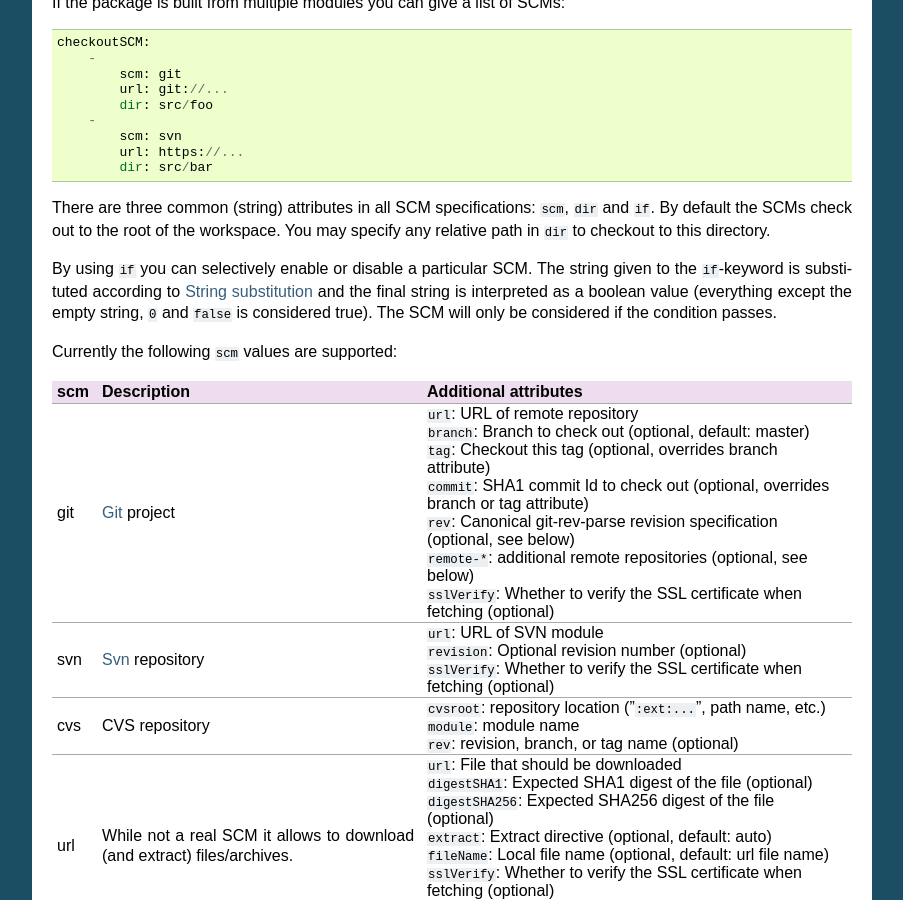
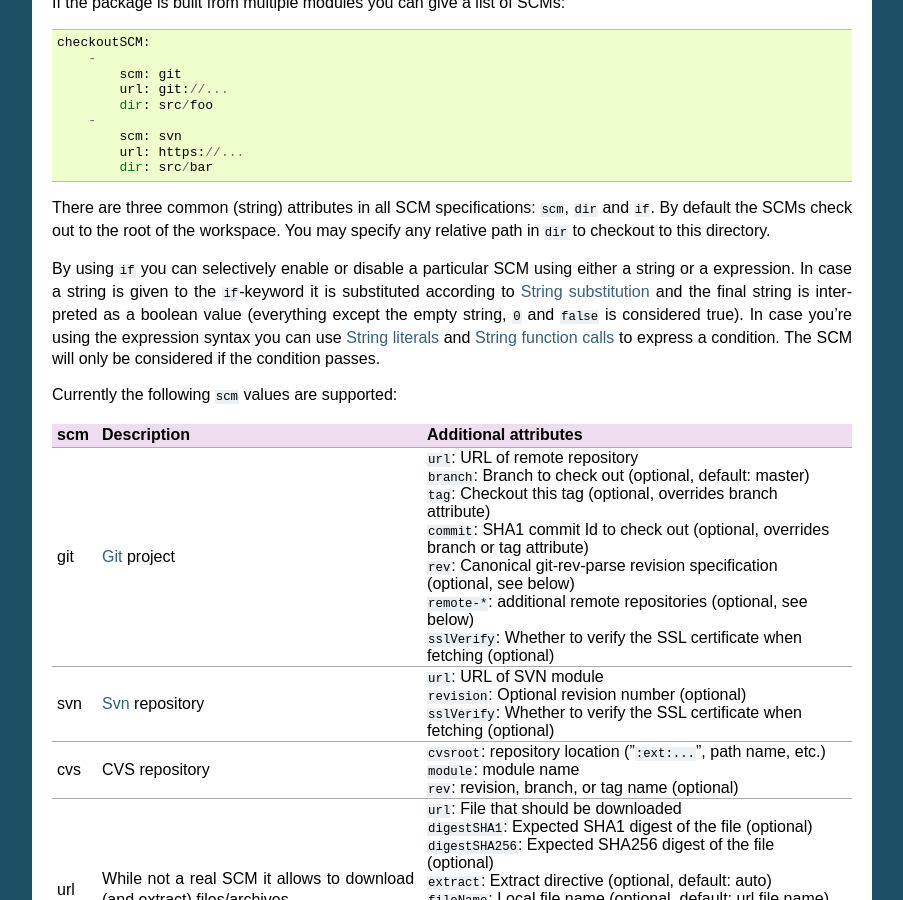
Before and after one commit to BobBuildTool/bob, a Sphinx documentation site: the page built from doc/manual/configuration.rst, in a window 1280 px wide and 900 px high, scrolled down 10452 px. Shown: the whole window, without its empty margins (198-1101 px from the left). Built offline with Sphinx 7.4.7, drawn with Linux system fonts in a browser that asks for light colours; formulas are drawn with MathJax 3; the version number could not be read and is left out; some of the changed text lies outside the part shown.

Commit message:
document if expressions

```diff
--- a/doc/manual/configuration.rst
+++ b/doc/manual/configuration.rst
@@ -696,11 +696,14 @@ There are three common (string) attributes in all SCM specifications: ``scm``,
 ``dir`` and ``if``. By default the SCMs check out to the root of the workspace.
 You may specify any relative path in ``dir`` to checkout to this directory.
 
-By using ``if`` you can selectively enable or disable a particular SCM. The
-string given to the ``if``-keyword is substituted according to
-:ref:`configuration-principle-subst` and the final string is interpreted as a
-boolean value (everything except the empty string, ``0`` and ``false`` is
-considered true). The SCM will only be considered if the condition passes.
+By using ``if`` you can selectively enable or disable a particular SCM using
+either a string or a expression. In case a string is given to the ``if``-keyword
+it is substituted according to :ref:`configuration-principle-subst` and the final
+string is interpreted as a boolean value (everything except the empty string, ``0``
+and ``false`` is considered true). In case you're using the expression syntax you
+can use :ref:`bobpaths_string_literals` and :ref:`bobpaths_string_function_calls`
+to express a condition. The SCM will only be considered if the condition passes.
+
 
 Currently the following ``scm`` values are supported:
 
@@ -894,6 +897,19 @@ The following settings are supported:
 |             |                 |                                                     |
 |             |                 | Default: true                                       |
 +-------------+-----------------+-----------------------------------------------------+
+| if: !expr   | String          | The string is parsed as expression using the same   |
+|             |                 | :ref:`bobpaths_string_literals` and                 |
+|             |                 | :ref:`bobpaths_string_function_calls`               |
+|             |                 | as available for bobpaths.                          |
+|             |                 | The dependency is only considered if the expression |
+|             |                 | is considered as true.                              |
+|             |                 |                                                     |
+|             |                 | Default: true                                       |
+|             |                 | Example::                                           |
+|             |                 |                                                     |
+|             |                 |      if: !expr |                                    |
+|             |                 |            "${FOO}" == "bar" || "${BAZ}"            |
++-------------+-----------------+-----------------------------------------------------+
 
 .. _configuration-recipes-env:
 
```
Also changed, not shown: other parts of doc/manual/configuration.rst (+3 -1 lines), doc/manpages/bobpaths.rst (+7 -0 lines).
